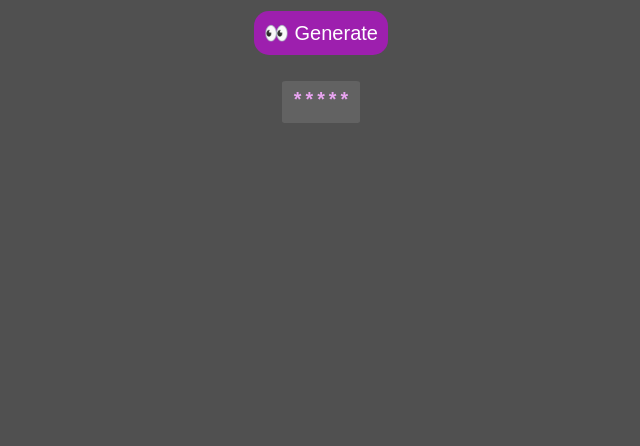
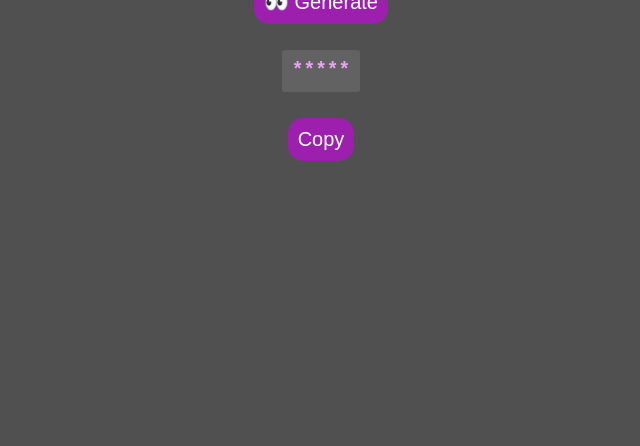
Before and after one commit to solonz/password-generator, a website built with Vite: page index.html in a window 1280 px wide. Shown: the part 370-816 px from the top of the page, without its empty margins (319-959 px from the left). Built offline with nearby package versions, Linux system fonts and the light colour scheme.

Commit message:
finished project

```diff
--- a/index.html
+++ b/index.html
@@ -7,8 +7,9 @@
 </head>
 <body>
     <h1>Password Generator</h1>
-    <button>👀 Generate</button>
+    <button id="generate">👀 Generate</button>
     <h2>*****</h2>
+    <button id="copy">Copy</button>
     <script src="/src/index.js" type="module"></script>
 </body>
 </html>
--- a/package.json
+++ b/package.json
@@ -11,6 +11,7 @@
   "license": "MIT",
   "dependencies": {
     "@trybe/eslint-config-frontend": "^1.11.4",
+    "clipboard-copy": "^4.0.1",
     "nanoid": "^4.0.2",
     "vite": "^4.4.9"
   },
--- a/src/index.js
+++ b/src/index.js
@@ -1,11 +1,20 @@
 // console.log("fala mundo!");
 import { nanoid } from 'nanoid';
+import copy from 'clipboard-copy';
+
 import './style.css';
 
 const generateButton = document.querySelector('button');
 const password = document.querySelector('h2');
+const copyButton = document.getElementById('copy');
 
 generateButton.addEventListener('click', () => {
   const randomPassword = nanoid();
   password.innerHTML = randomPassword;
 });
+
+copyButton.addEventListener('click', () => {
+  copy(password.innerHTML);
+  // eslint-disable-next-line no-alert
+  alert('Copiado Para Área de Transferência!');
+});
--- a/src/style.css
+++ b/src/style.css
@@ -31,6 +31,6 @@
     font-size: 20px;
     color: white;
     border-radius: 15px;
-    cursor:crosshair;
+    cursor:pointer;
     margin: 10px
   }
```
Also changed, not shown: 1 other file.
